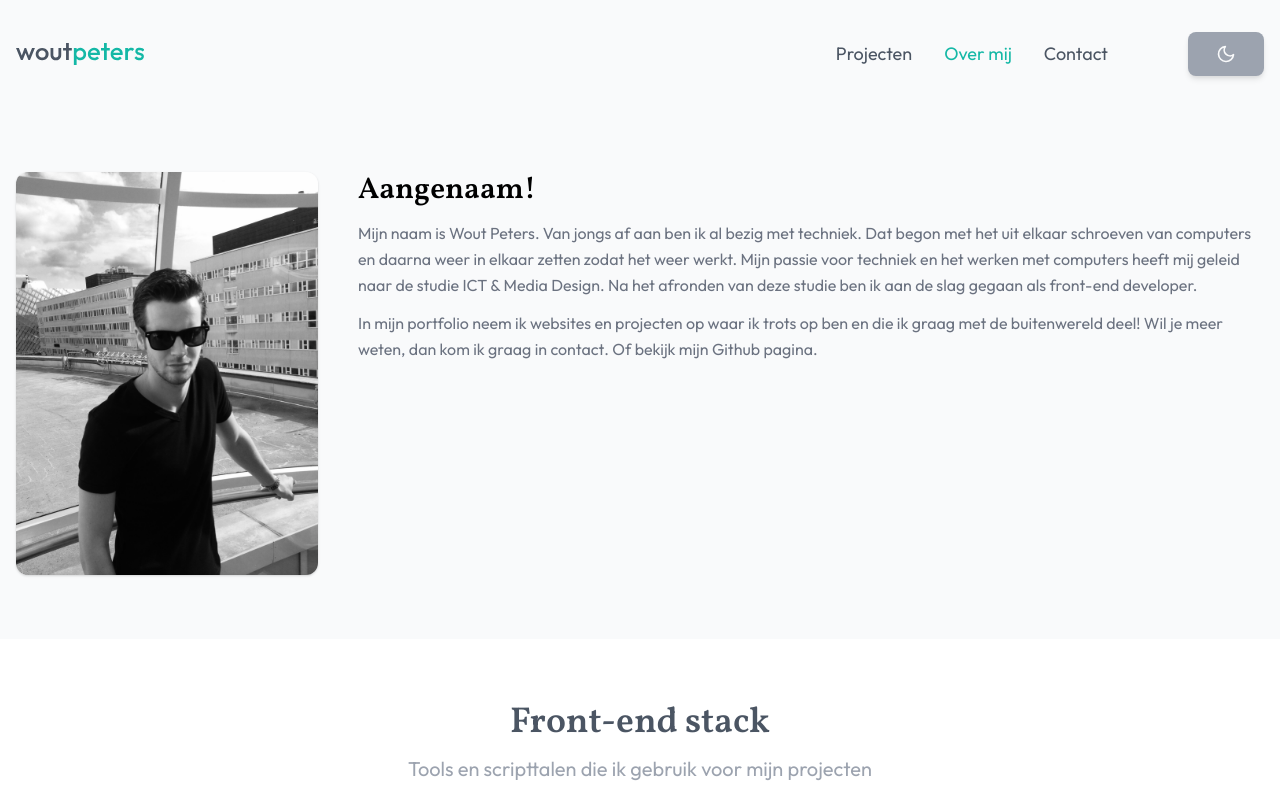
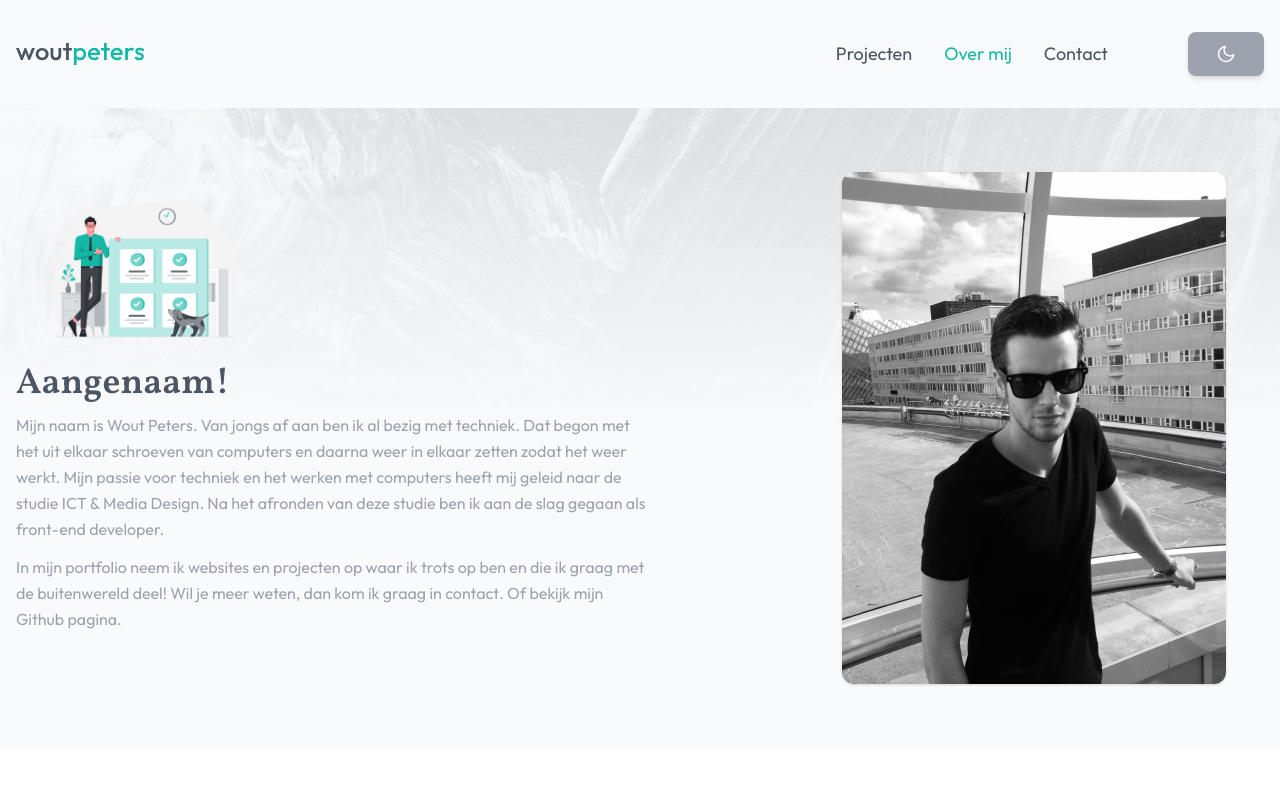
Before and after one commit to woutpeters/vue-portfolio, a Vue app: page /about in a window 1280 px wide. Shown: the top 800 px of the page. Built offline with nearby package versions, Linux system fonts and the light colour scheme; what vue-backtotop would draw is missing.

Commit message:
project single changes

```diff
--- a/src/components/ProjectSingleHeader.vue
+++ b/src/components/ProjectSingleHeader.vue
@@ -1,7 +1,12 @@
 <template>
-  <div class="rounded-lg shadow h-64 overflow-hidden">
-    <img class="object-cover object-center h-full w-full" :src="require(`@/assets/images/${singleProjectHeader.image}`)" :alt="singleProjectHeader.title">
-  </div>
+  <section class="bg-cool-gray-50 dark:bg-blue-gray-800">
+    <img src="@/assets/images/bg-header.png" class="w-screen absolute" alt="Header Backgroud">
+    <div class="container relative flex flex-col py-16">
+      <div class="rounded-lg shadow h-64 sm:w-3/4 md:w-1/2 overflow-hidden">
+        <img class="object-cover object-center h-full w-full" :src="require(`@/assets/images/${singleProjectHeader.image}`)" :alt="singleProjectHeader.title">
+      </div>
+    </div>
+  </section>
 </template>
 
 <script>
--- /dev/null
+++ b/src/components/ProjectSingleImages.vue
@@ -0,0 +1,31 @@
+<template>
+  <section class="bg-cool-gray-50 dark:bg-blue-gray-800 py-16">
+    <div class="container">
+      <h2 class="text-xl sm:text-2xl text-cool-gray-600 dark:text-cool-gray-50 mb-6 font-semibold">Screenshots</h2>
+      <div class="sm:flex gap-8 mb-16">
+        <div class="flex w-full mb-4 sm:mb-0">
+          <div class="rounded-lg shadow h-96 w-full overflow-hidden">
+            <img class="object-cover object-center h-full w-full" :src="require(`@/assets/images/${singleProjectImages.image}`)" :alt="singleProjectImages.title">
+          </div>
+        </div>
+        <div class="flex w-full">
+          <div class="rounded-lg shadow h-96 w-full overflow-hidden">
+            <img class="object-cover object-center h-full w-full" :src="require(`@/assets/images/${singleProjectImages.image}`)" :alt="singleProjectImages.title">
+          </div>
+        </div>
+      </div>
+      <div class="flex justify-center">
+        <a @click="$router.go(-1)" class="btn btn-primary text-lg cursor-pointer">Ga terug</a>
+      </div>
+    </div>
+  </section>
+</template>
+
+<script>
+export default {
+  name: 'SingleProjectImages',
+  props: ['singleProjectImages'],
+};
+</script>
+
+<style scoped></style>
--- a/src/components/ProjectSingleInfo.vue
+++ b/src/components/ProjectSingleInfo.vue
@@ -1,20 +1,17 @@
 <template>
-  <div class="flex flex-col sm:flex-row mt-10">
-    <div class="sm:w-1/3 text-center sm:pr-8 sm:py-8">
-      <div class="flex flex-col items-center text-center justify-center">
-        <h2 class="font-semibold title-font mt-4 dark:text-gray-50 text-lg">{{singleProjectInfo.author}}</h2>
-        <div class="w-12 h-1 bg-blue-500 rounded mt-2 mb-4"></div>
-        <p class="inline-flex items-center text-sm text-gray-500 dark:text-gray-400"><i data-feather="tag" class="w-4 h-4 mr-1"></i>{{singleProjectInfo.category}}</p>
+  <section class="bg-cool-gray-50 dark:bg-blue-gray-800">
+    <div class="container">
+      <div class="text-left sm:w-3/4">
+        <h2 class="text-3xl sm:text-4xl text-cool-gray-600 dark:text-cool-gray-50 mb-2 font-semibold">{{singleProjectInfo.title}}</h2>
+        <p class="flex items-center text-cool-gray-400 mb-3 leading-relaxed"><i data-feather="tag" class="w-4 h-4 mr-1"></i>{{singleProjectInfo.category}}</p>
+      </div>
+      <div class="w-12 h-1 bg-teal-500 rounded mt-2 mb-4"></div>
+      <div class="text-left sm:w-3/4">
+        <p class="leading-relaxed mb-4 text-gray-500 dark:text-gray-400">{{singleProjectInfo.desc}}</p>
+        <a class="text-teal-500 hover:text-teal-600 inline-flex items-center" v-if="singleProjectInfo.externalLink" :href="singleProjectInfo.externalLink" target="_blank" ref="noreferrer noopener"><i data-feather="external-link" class="w-4 h-4 mr-1"></i>Bekijk website</a>
       </div>
     </div>
-    <div class="sm:w-2/3 sm:pl-8 sm:py-8 sm:border-l-2 sm:border-t-0 border-t-2 mt-4 pt-4 sm:mt-0 text-center sm:text-left">
-      <p class="text-xl dark:text-gray-50 font-semibold mb-2">{{singleProjectInfo.title}}</p>
-      <p class="leading-relaxed mb-4 text-gray-500 dark:text-gray-400">{{singleProjectInfo.desc}}</p>
-      <a class="text-blue-500 hover:text-blue-600 inline-flex items-center" v-if="singleProjectInfo.externalLink" :href="singleProjectInfo.externalLink" target="_blank" ref="noreferrer noopener">Bekijk website
-        <i data-feather="external-link" class="w-4 h-4 ml-1"></i>
-      </a>
-    </div>
-  </div>
+  </section>
 </template>
 
 <script>
--- a/src/views/About.vue
+++ b/src/views/About.vue
@@ -1,14 +1,20 @@
 <template>
   <main class="bg-cool-gray-50 dark:bg-blue-gray-800">
-    <div class="container py-10 sm:py-16">
-      <div class="block sm:flex sm:gap-10">
-        <div class="w-1/2 sm:w-1/4 mb-6 md:mb-0">
+    <img src="@/assets/images/bg-header.png" class="w-screen absolute" alt="Header Backgroud">
+    <div class="container relative flex flex-col items-start py-16">
+      <div class="block sm:flex sm:gap-24 lg:gap-48">
+        <div class="sm:w-3/4 flex flex-col md:items-start">
+          <div class="w-64">
+            <img src="@/assets/images/artwork/hero-projects.png" class="object-cover object-center" alt="Hero 404">
+          </div>
+          <div class="text-left">
+            <h2 class="text-3xl sm:text-4xl text-cool-gray-600 dark:text-cool-gray-50 mb-2 font-semibold">Aangenaam!</h2>
+            <p class="text-cool-gray-400 mb-3 leading-relaxed">Mijn naam is Wout Peters. Van jongs af aan ben ik al bezig met techniek. Dat begon met het uit elkaar schroeven van computers en daarna weer in elkaar zetten zodat het weer werkt. Mijn passie voor techniek en het werken met computers heeft mij geleid naar de studie ICT & Media Design. Na het afronden van deze studie ben ik aan de slag gegaan als front-end developer.</p>
+            <p class="text-cool-gray-400 mb-3 leading-relaxed">In mijn portfolio neem ik websites en projecten op waar ik trots op ben en die ik graag met de buitenwereld deel! Wil je meer weten, dan kom ik graag in <router-link class="dark:text-gray-50 font-medium hover:underline" :to="{name: 'contact'}">contact</router-link>. Of bekijk mijn <a href="https://github.com/woutpeters" target="_blank" class="dark:text-gray-50 font-medium hover:underline">Github</a> pagina.</p>
+          </div>
+        </div>
+        <div class="w-1/4 sm:w-1/2">
           <img src="@/assets/images/profile.jpg" class="rounded-xl w-96 object-cover object-center shadow" alt="Hero image">
-        </div>
-        <div class="sm:w-3/4 flex flex-col md:items-start text-left">
-          <h1 class="sm:text-3xl text-2xl mb-3 font-semibold dark:text-gray-50">Aangenaam!</h1>
-          <p class="mb-3 leading-relaxed text-gray-500 dark:text-gray-400">Mijn naam is Wout Peters. Van jongs af aan ben ik al bezig met techniek. Dat begon met het uit elkaar schroeven van computers en daarna weer in elkaar zetten zodat het weer werkt. Mijn passie voor techniek en het werken met computers heeft mij geleid naar de studie ICT & Media Design. Na het afronden van deze studie ben ik aan de slag gegaan als front-end developer.</p>
-          <p class="mb-3 leading-relaxed text-gray-500 dark:text-gray-400">In mijn portfolio neem ik websites en projecten op waar ik trots op ben en die ik graag met de buitenwereld deel! Wil je meer weten, dan kom ik graag in <router-link class="dark:text-gray-50 font-medium hover:underline" :to="{name: 'contact'}">contact</router-link>. Of bekijk mijn <a href="https://github.com/woutpeters" target="_blank" class="dark:text-gray-50 font-medium hover:underline">Github</a> pagina.</p>
         </div>
       </div>
     </div>
--- a/src/views/SingleProject.vue
+++ b/src/views/SingleProject.vue
@@ -1,7 +1,8 @@
 <template>
-  <main class="lg:w-4/6 container">
+  <main>
     <ProjectSingleHeader :singleProjectHeader="project" />
     <ProjectSingleInfo :singleProjectInfo="project" />
+    <ProjectSingleImages v-if="project.title" :singleProjectImages="project" />
   </main>
 </template>
 
@@ -9,6 +10,7 @@
 import projectList from "@/assets/data/list.json";
 import ProjectSingleHeader from '@/components/ProjectSingleHeader.vue';
 import ProjectSingleInfo from '@/components/ProjectSingleInfo.vue';
+import ProjectSingleImages from '@/components/ProjectSingleImages.vue';
 import feather from 'feather-icons';
 
 export default {
@@ -16,6 +18,7 @@ export default {
   components: {
     ProjectSingleHeader,
     ProjectSingleInfo,
+    ProjectSingleImages,
   },
   props: ['slug'],
 	data() {
```
